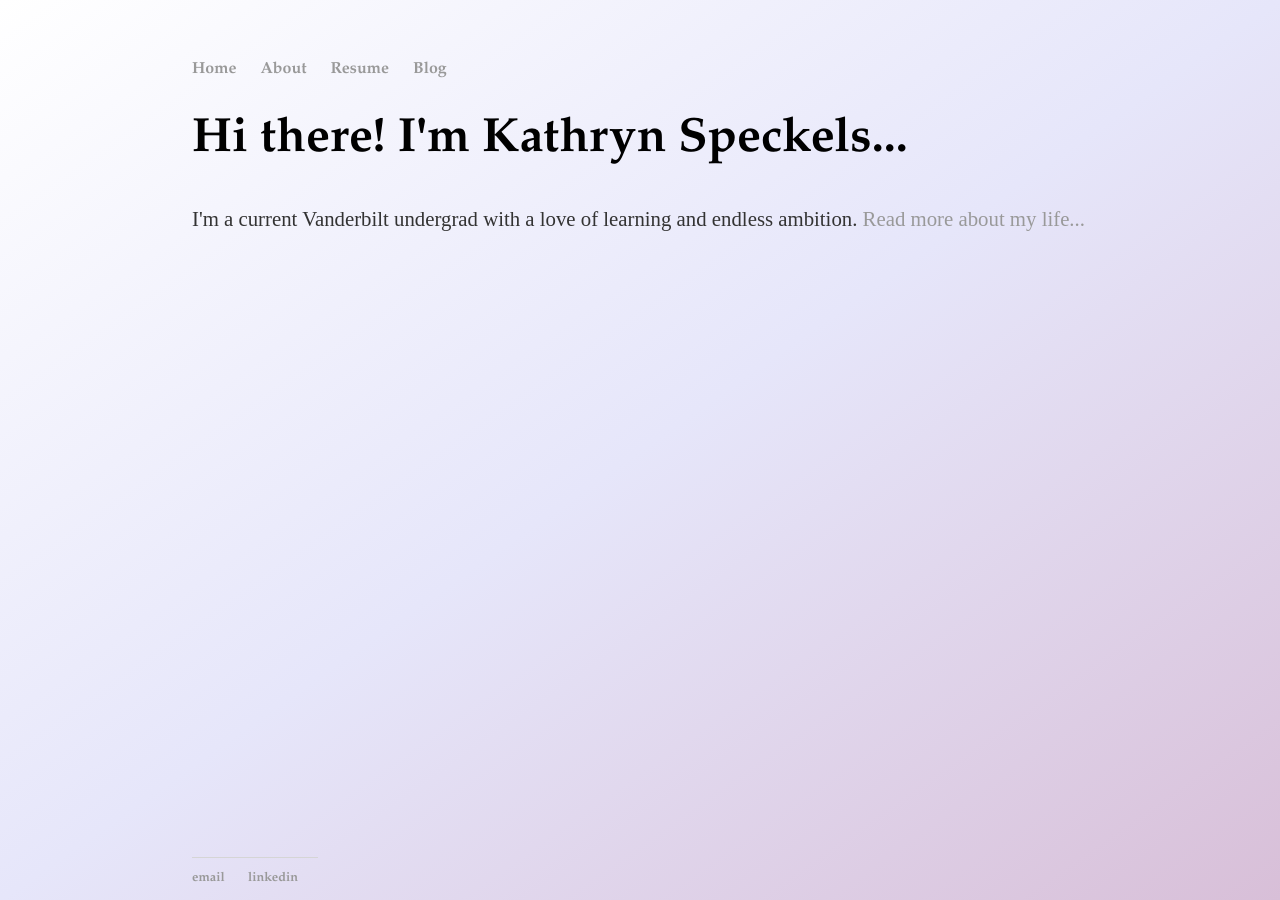
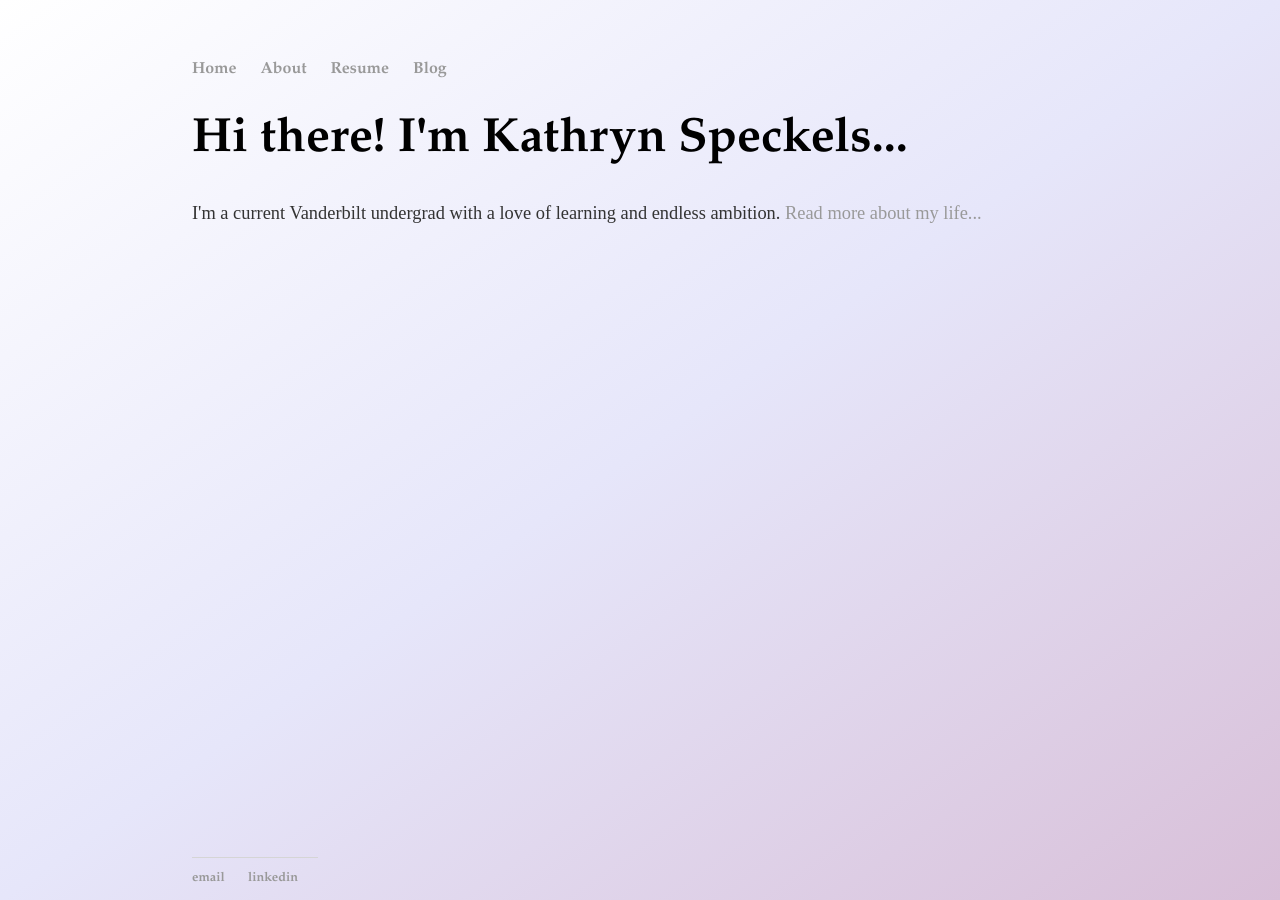
Before and after one commit to kspecks/kspecks.github.io, a Jekyll site: the page built from index.html, in a window 1280 px wide. Built offline with Jekyll 4.4.1, drawn with Linux system fonts in a browser that asks for light colours.

Commit message:
Update main.css

```diff
--- a/css/main.css
+++ b/css/main.css
@@ -24,8 +24,8 @@ h1 {
     font-family:'Garamond', 'Helvetica', 'Sans-Serif';
 }
 p {
-    font-size: 1.3em;
-    line-height: 1.7em;
+    font-size: 1.15em;
+    line-height: 1.35em;
     color: #333;
 }
 footer {
```
